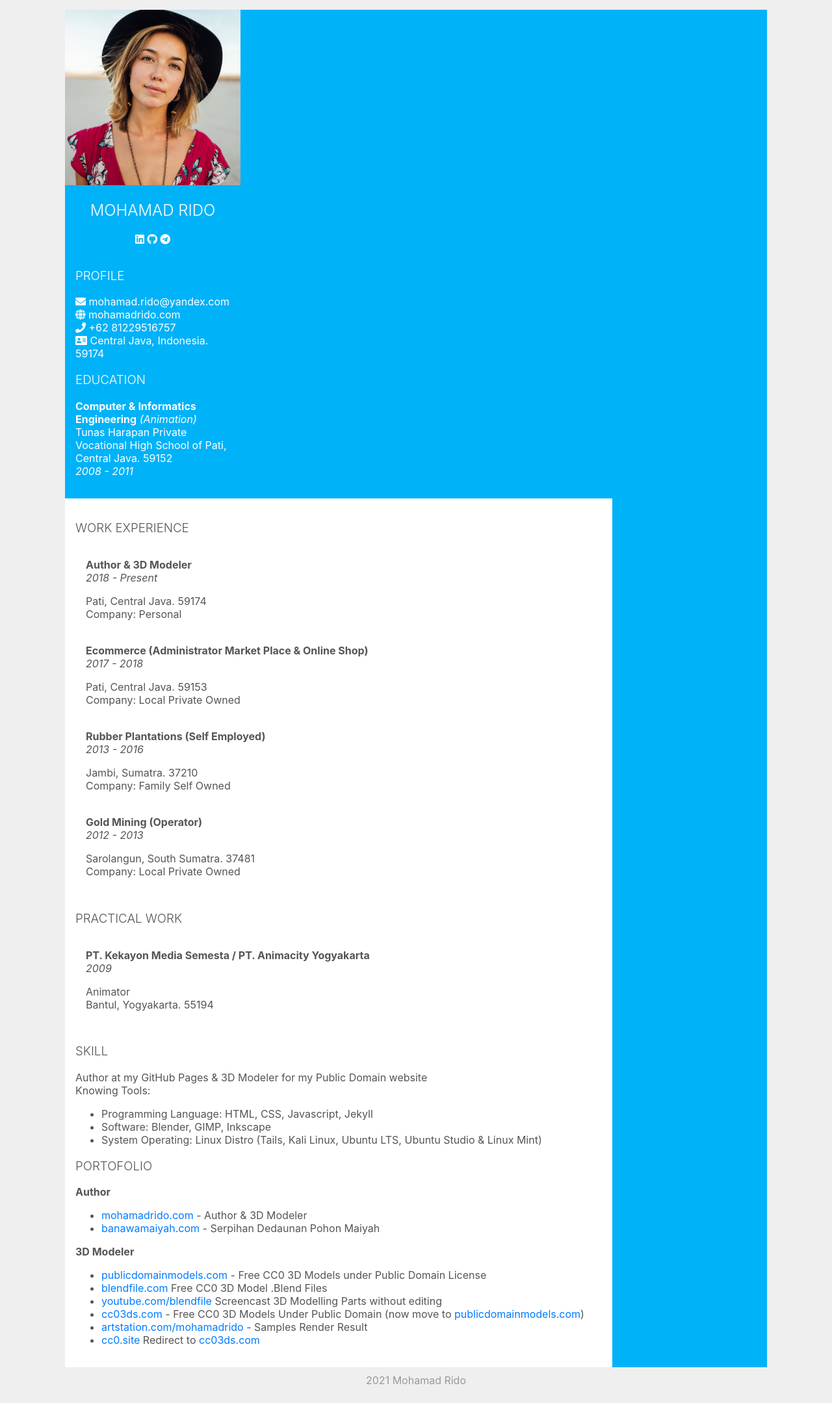
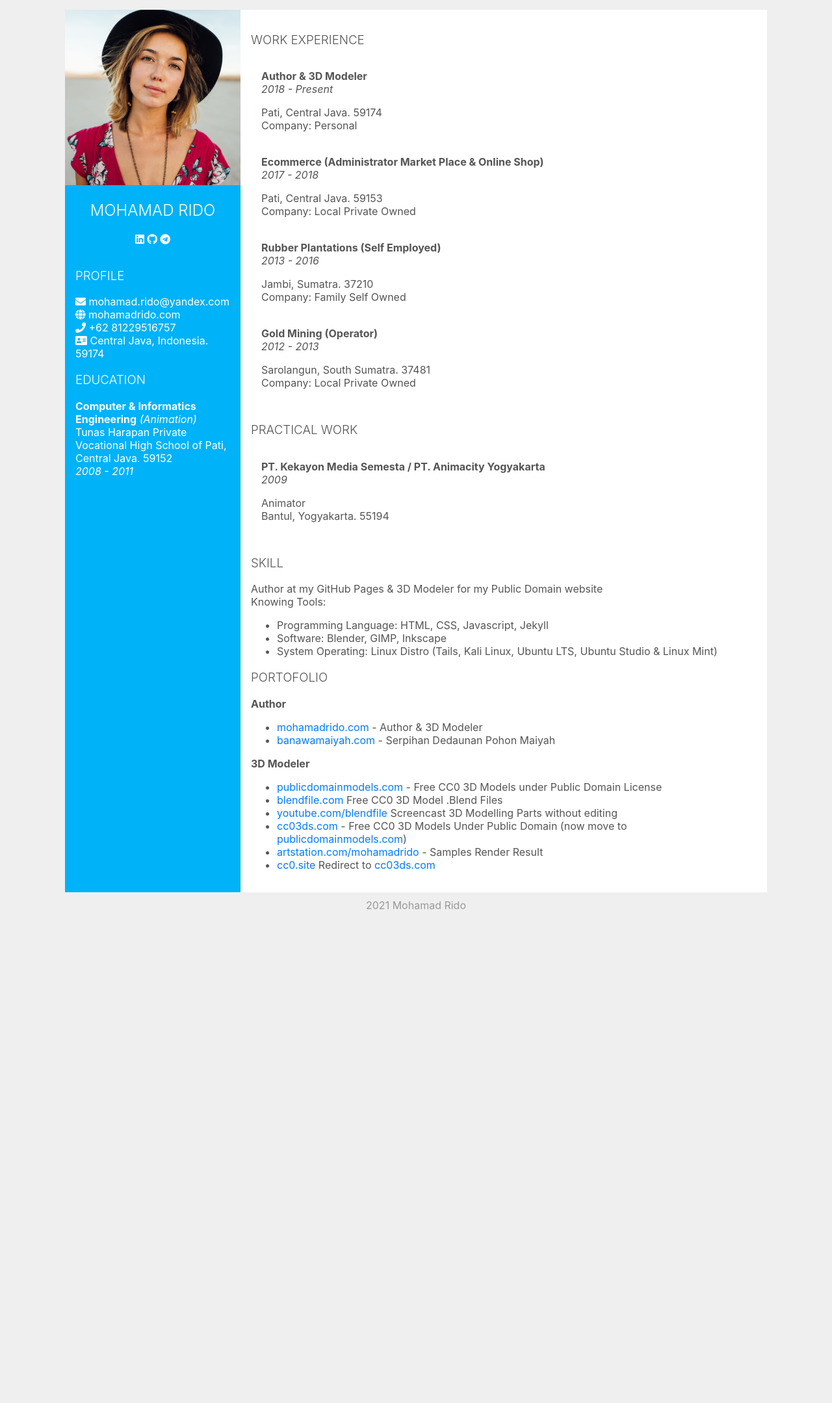
Before and after one commit to mohamadrido/about, a Jekyll site: the page built from index.html, in a window 1280 px wide. Shown: the whole page at 65% size. Built offline with Jekyll 4.4.1, drawn with Linux system fonts in a browser that asks for light colours; nearby versions of some CDN libraries; after the commit the page ends 1428 px from its top, so only the background shows below that.

Commit message:
Update index.html

```diff
--- a/index.html
+++ b/index.html
@@ -28,8 +28,8 @@
   </div>
 
   </div>
-  <div class="column2" style="padding: 1em;">
-
+  <div class="column2">
+  <div class="content" style="padding: 1em;">
     <h3>WORK EXPERIENCE</h3>
     <div class="container" style="padding: 1em;">
 
@@ -101,5 +101,6 @@
       </ul>
 
   </div>
+  </div>
 </div>
 </div>
```
